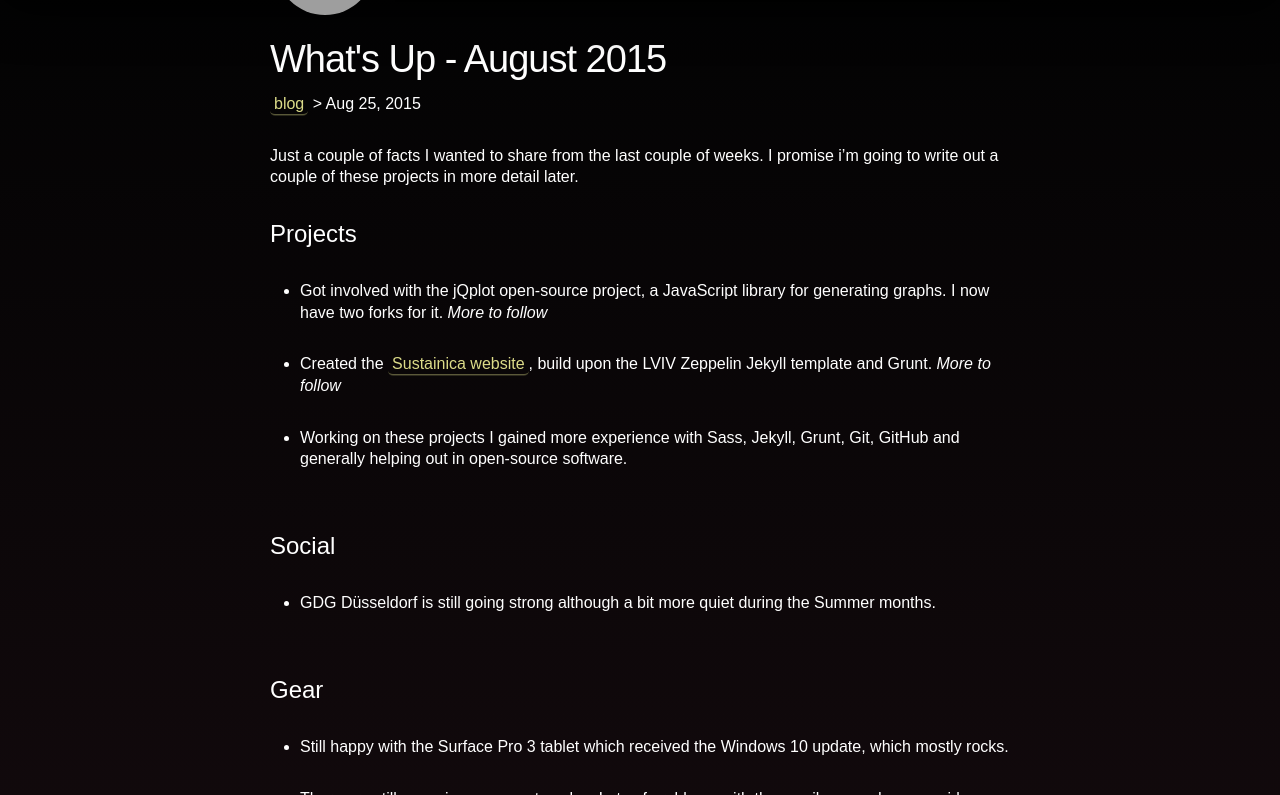
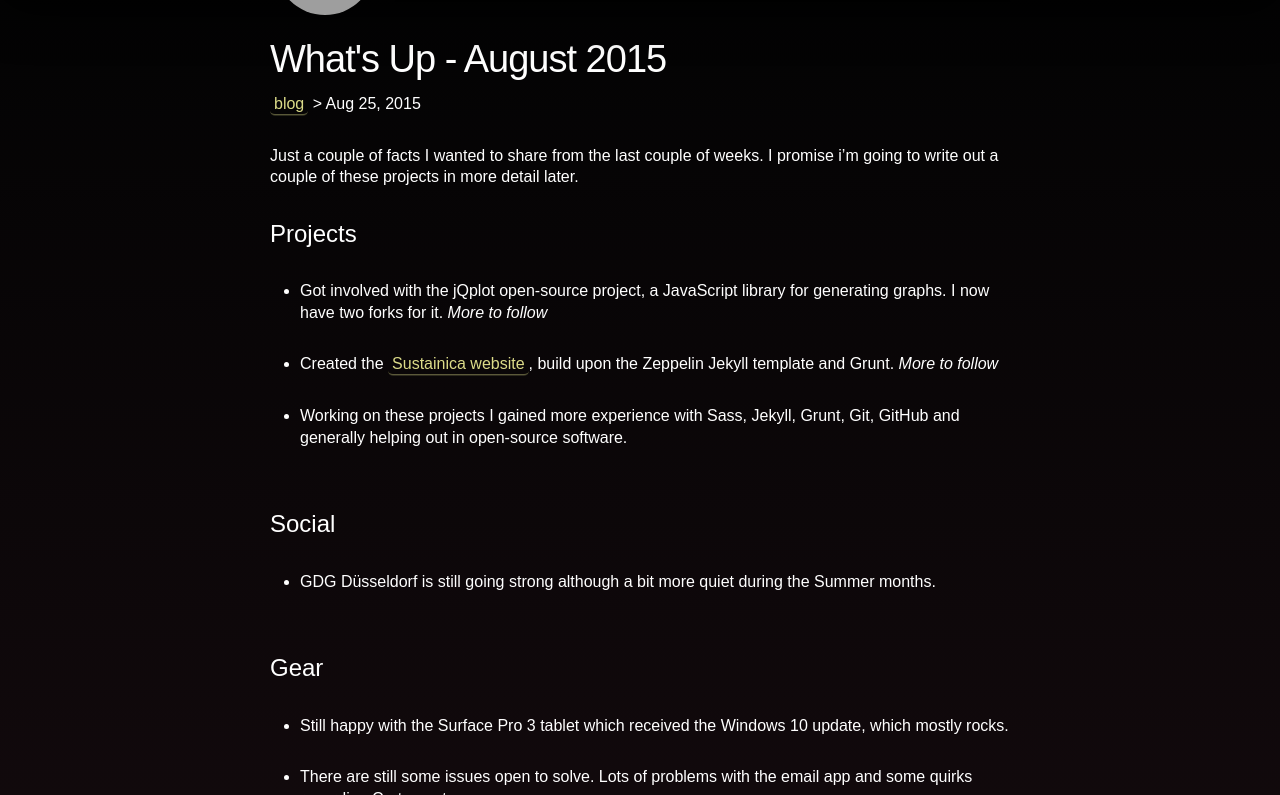
Before and after one commit to johanbove/johanbove.github.io, a Jekyll site: the page built from _posts/2015-08-25-situation-report.md, in a window 1280 px wide and 900 px high, cut to the strip 105-900 px from the top of the window. Built offline with Jekyll 4.4.1, drawn with Linux system fonts in a browser that asks for light colours; comment, search, counter and statistics services are not loaded; grey boxes are pictures that could not be loaded.

Commit message:
Changed post

```diff
--- a/_posts/2015-08-25-situation-report.md
+++ b/_posts/2015-08-25-situation-report.md
@@ -9,7 +9,7 @@ Just a couple of facts I wanted to share from the last couple of weeks. I promis
 ## Projects
 
 - Got involved with the jQplot open-source project, a JavaScript library for generating graphs. I now have two forks for it. *More to follow*
-- Created the [Sustainica website](http://www.sustainica.org), build upon the LVIV Zeppelin Jekyll template and Grunt. *More to follow*
+- Created the [Sustainica website](http://www.sustainica.org), build upon the Zeppelin Jekyll template and Grunt. *More to follow*
 - Working on these projects I gained more experience with Sass, Jekyll, Grunt, Git, GitHub and generally helping out in open-source software.
 
 ## Social
```
